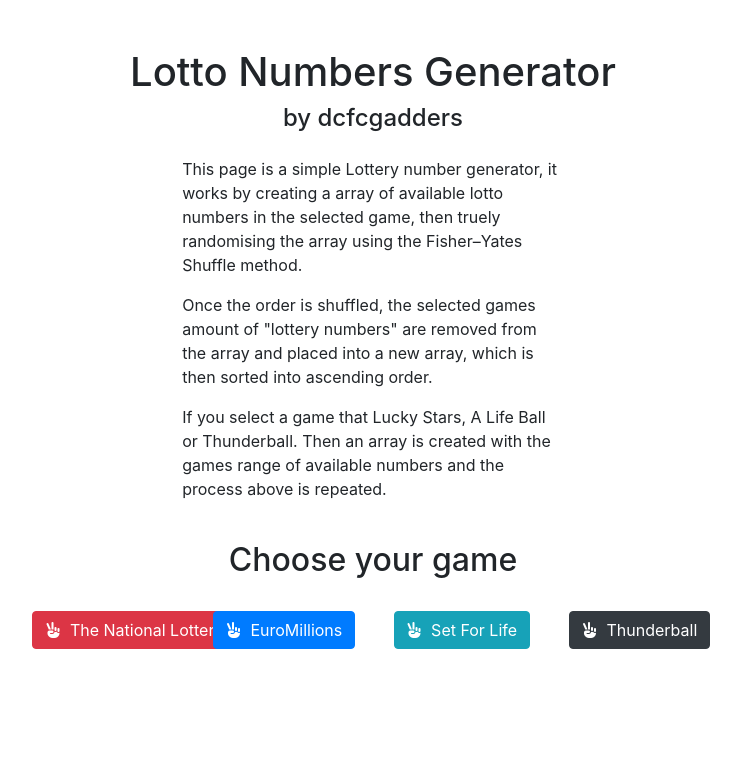
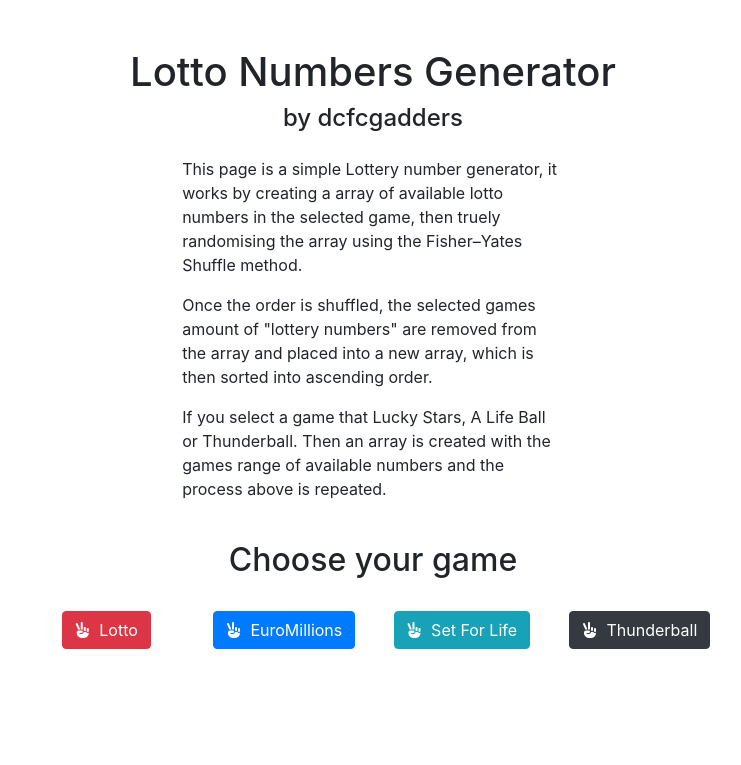
Before and after one commit to dcfcgadders/dcfcgadders.github.io, a plain HTML site: page lotto/index.html in a window 1280 px wide. Shown: the whole page, without its empty margins (267-1008 px from the left). Drawn offline with nearby package versions, Linux system fonts and the light colour scheme.

Commit message:
Update index.html

```diff
--- a/lotto/index.html
+++ b/lotto/index.html
@@ -34,7 +34,7 @@
 								<div class="col-md-10 mx-auto my-4">
 									<div class="row">
 										<div class="col-12 col-md-3 mb-3">
-											<button id="lotto" class="btn btn-danger" onclick="setLottery(59,0,6,0)"><i class="fas fa-hand-peace mr-1"></i> The National Lottery</button>
+											<button id="lotto" class="btn btn-danger" onclick="setLottery(59,0,6,0)"><i class="fas fa-hand-peace mr-1"></i> Lotto</button>
 										</div>
 										<div class="col-12 col-md-3 mb-3">
 											<button id="euromillions" class="btn btn-primary" onclick="setLottery(50,12,5,2)"><i class="fas fa-hand-peace mr-1"></i> EuroMillions</button>
```
